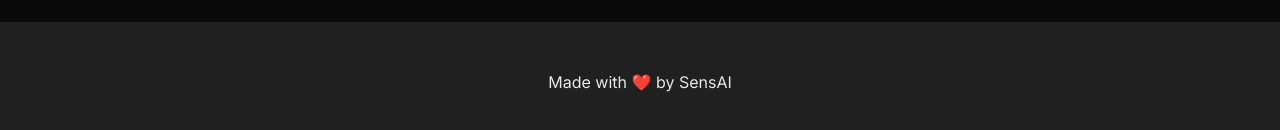
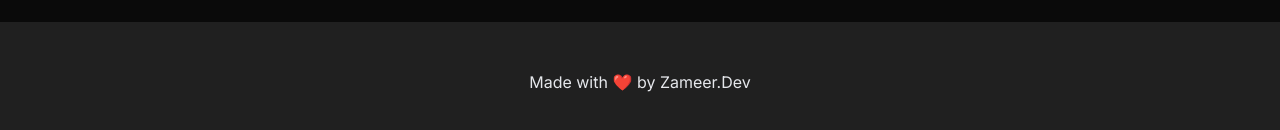
Before and after one commit to Zameerahmad01/ai_career_coach, a Next.js app: page / in a window 1280 px wide. Shown: the part 778-908 px from the top of the page. Built offline with nearby package versions, Linux system fonts and the light colour scheme; no server answers.

Commit message:
Update footer attribution: change "SensAI" to "Zameer.Dev" for branding consistency.

```diff
--- a/app/layout.js
+++ b/app/layout.js
@@ -35,7 +35,7 @@
             {/* Footer */}
             <footer className="bg-muted/80 py-12">
               <div className="container mx-auto px-4  text-center">
-                <p className=" text-gray-200">Made with ❤️ by SensAI</p>
+                <p className=" text-gray-200">Made with ❤️ by Zameer.Dev</p>
               </div>
             </footer>
           </ThemeProvider>
```
